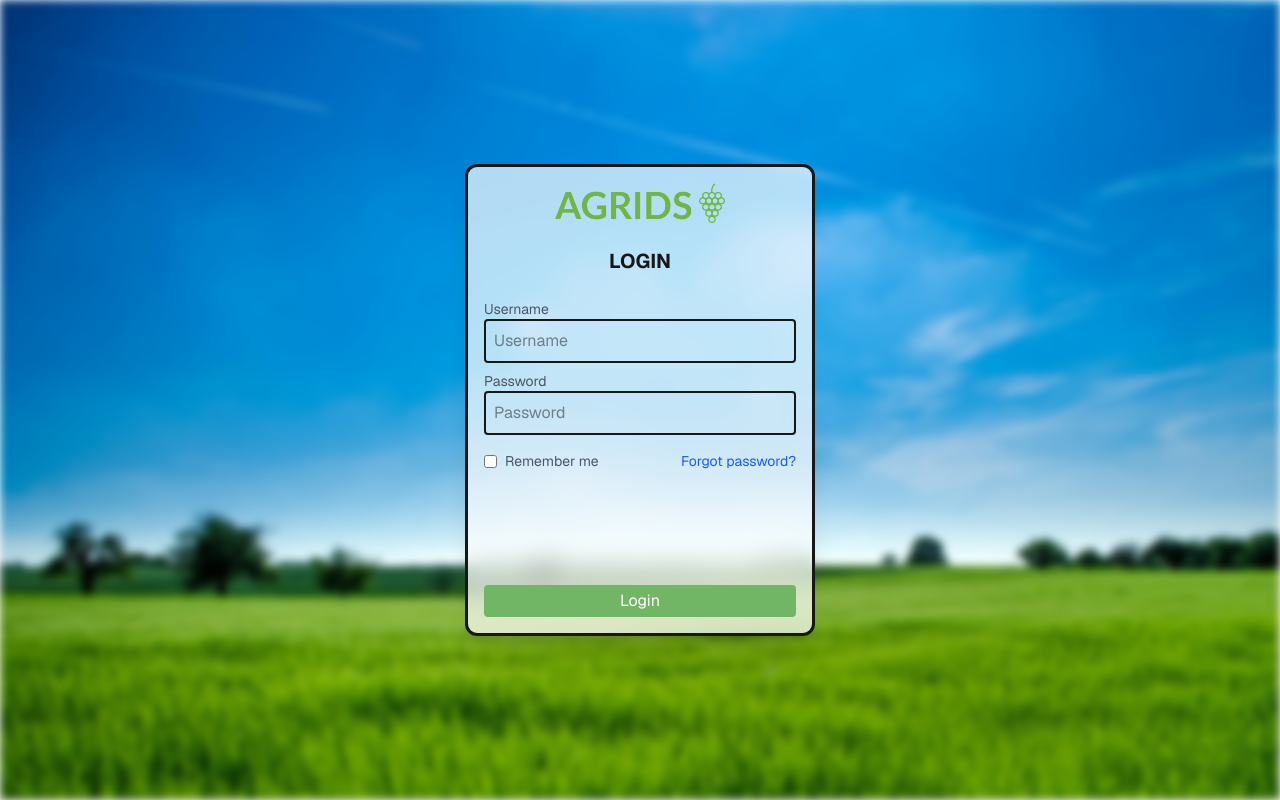
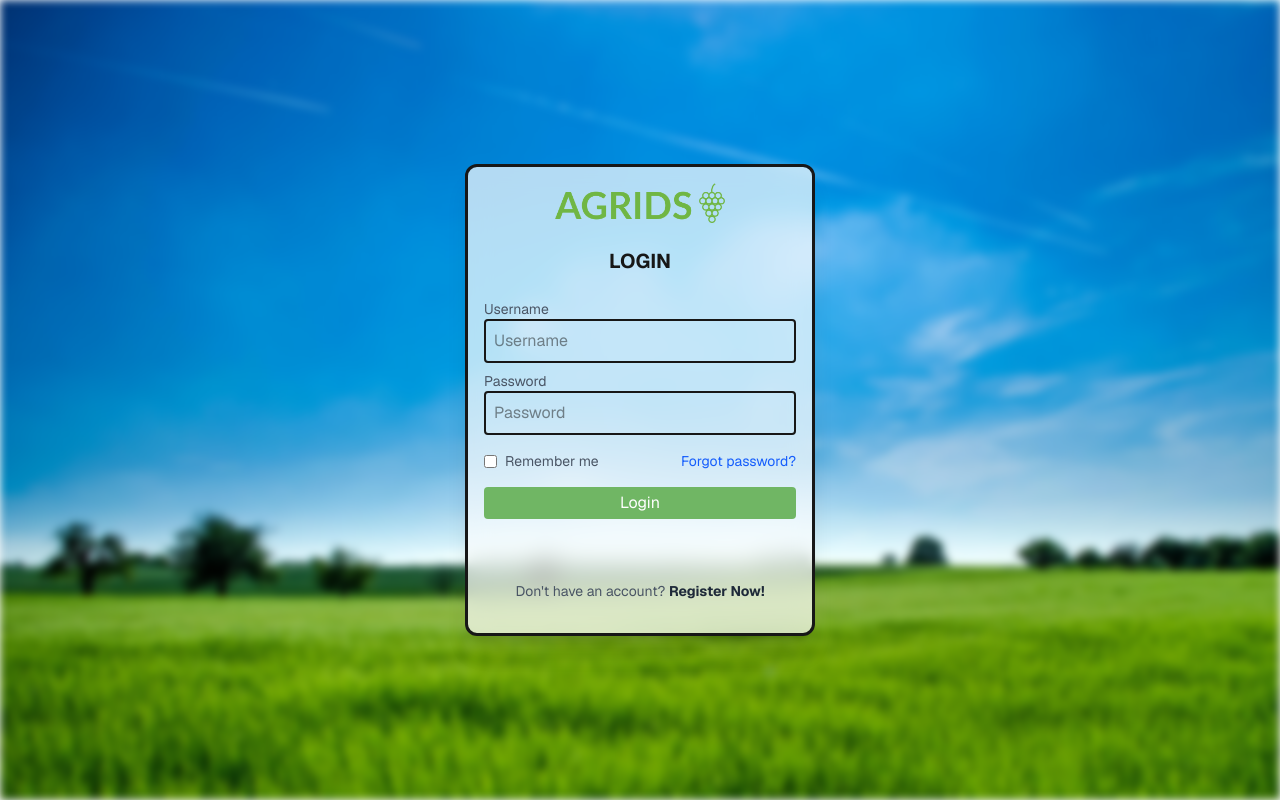
Before and after one commit to alexreynlds/Research-Project, a Next.js app in the folder frontend/: page / in a window 1280 px wide. Built offline with nearby package versions, Linux system fonts and the light colour scheme.

Commit message:
TmuxNavigateLeft

```diff
--- a/frontend/app/page.tsx
+++ b/frontend/app/page.tsx
@@ -28,7 +28,7 @@ export default function login() {
           className="h-10"
         />
         <h1 className="text-xl font-bold">LOGIN</h1>
-        <form className="flex flex-col  w-full h-full" onSubmit={handleLogin}>
+        <form className="flex flex-col w-full h-full" onSubmit={handleLogin}>
           <label className="text-sm text-gray-600">Username</label>
           <input placeholder="Username" className="border-2 p-2 rounded-sm mb-2" onChange={(e) => setUsername(e.target.value)} value={username} />
           <label className="text-sm text-gray-600">Password</label>
@@ -40,9 +40,15 @@ export default function login() {
             </div>
             <a href="#" className="text-sm text-blue-600 hover:underline">Forgot password?</a>
           </div>
-          <button type="submit" className="mt-auto bg-[#70b664] py-1 px-4 rounded-sm text-white hover:bg-[#5a9b52] transition-colors duration-300 cursor-pointer">
+          <button type="submit" className="bg-[#70b664] py-1 px-4 rounded-sm text-white hover:bg-[#5a9b52] transition-colors duration-300 cursor-pointer">
             Login
           </button>
+          <div className="mt-auto mb-4 flex justify-center w-full">
+            <span className="text-sm text-gray-600">
+              Don't have an account? <a href="/register" className="text-gray-800 font-bold hover:underline hover:text-blue-600">Register Now!</a>
+            </span>
+          </div>
+
         </form>
       </main>
 
```
